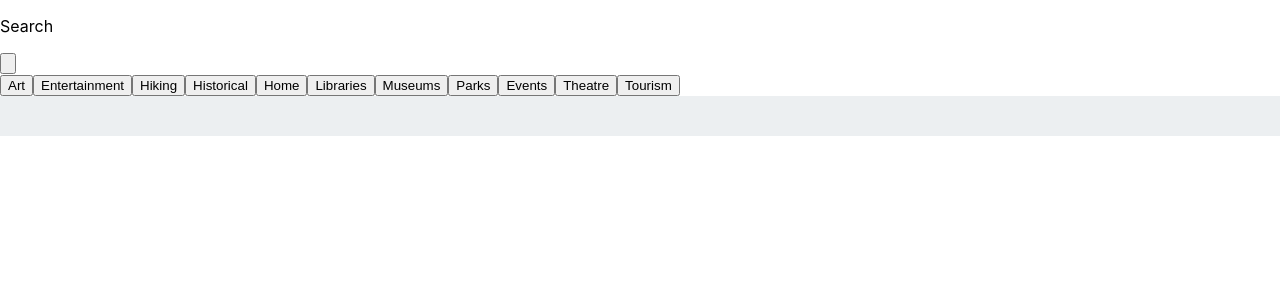
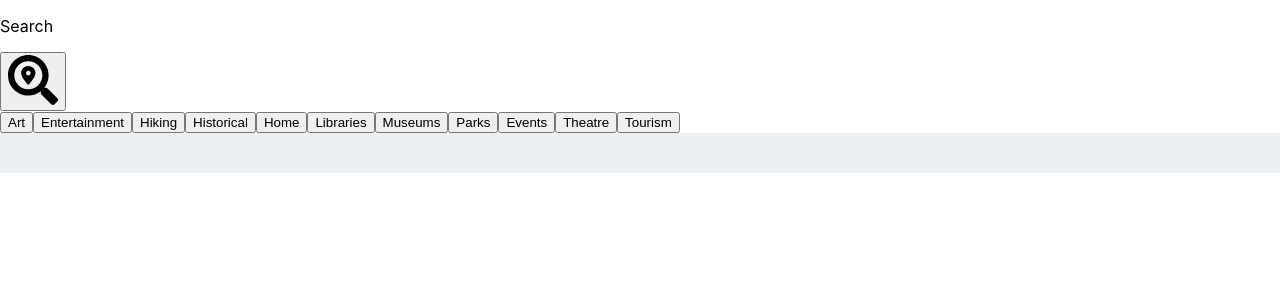
Before and after one commit to Core-Creates/aye-wey-sa, a React (Create React App) app: page / in a window 1280 px wide. Shown: the top 300 px of the page. Built offline with nearby package versions, Linux system fonts and the light colour scheme.

Commit message:
edited nav

```diff
--- a/src/components/navbar/Navbar.css
+++ b/src/components/navbar/Navbar.css
@@ -0,0 +1,3 @@
+#searchBox{
+    /* size: 20px; */
+}
--- a/src/components/navbar/Navbar.js
+++ b/src/components/navbar/Navbar.js
@@ -7,6 +7,7 @@ class Navbar extends Component {
     render() {
         return (
             <div className="container">
+                <div class="row">
                     <div className="columns is-ancestor">
                         <div className="column is-one-third">
                             <article className="tile is-child notification" id="searchBoxBg">
@@ -17,9 +18,8 @@ class Navbar extends Component {
 
                                         <button className="button" id="searchBtn">
                                             <span className="icon">
-                                    <svg className="svg-inline--fa fa-search-location fa-w-16" aria-hidden="true"
-                                        data-prefix="fas" data-icon="search-location" role="img"
-                                        xmlns="http://www.w3.org/2000/svg" viewBox="0 0 512 512" data-fa-i2svg="">
+                                                <svg data-prefix="fas" data-icon="search-location" role="img" width="50px" height="auto"
+                                                    viewBox="0 0 512 512" data-fa-i2svg="">
                                                     <path fill="currentColor"
                                                         d="M505.04 442.66l-99.71-99.69c-4.5-4.5-10.6-7-17-7h-16.3c27.6-35.3 44-79.69 44-127.99C416.03 93.09 322.92 0 208.02 0S0 93.09 0 207.98s93.11 207.98 208.02 207.98c48.3 0 92.71-16.4 128.01-44v16.3c0 6.4 2.5 12.5 7 17l99.71 99.69c9.4 9.4 24.6 9.4 33.9 0l28.3-28.3c9.4-9.4 9.4-24.59.1-33.99zm-297.02-90.7c-79.54 0-144-64.34-144-143.98 0-79.53 64.35-143.98 144-143.98 79.54 0 144 64.34 144 143.98 0 79.53-64.35 143.98-144 143.98zm.02-239.96c-40.78 0-73.84 33.05-73.84 73.83 0 32.96 48.26 93.05 66.75 114.86a9.24 9.24 0 0 0 14.18 0c18.49-21.81 66.75-81.89 66.75-114.86 0-40.78-33.06-73.83-73.84-73.83zm0 96c-13.26 0-24-10.75-24-24 0-13.26 10.75-24 24-24s24 10.74 24 24c0 13.25-10.75 24-24 24z">
                                                     </path>
@@ -47,8 +47,10 @@ class Navbar extends Component {
                         </div>
                     </div>
                 </div>
+            </div>
         );
-  }}
+    }
+}
 
 
 export default Navbar;
```
Lines whose indentation alone changed are shown as unchanged.
